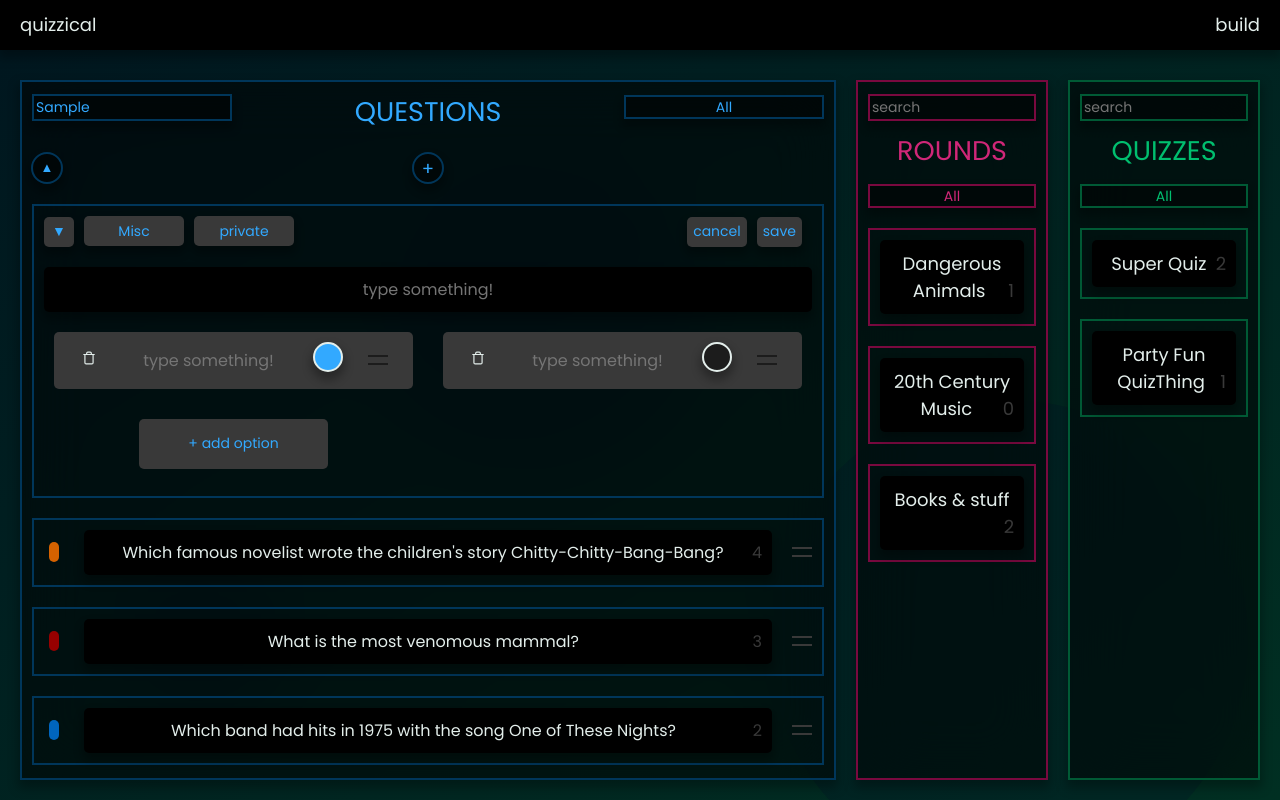
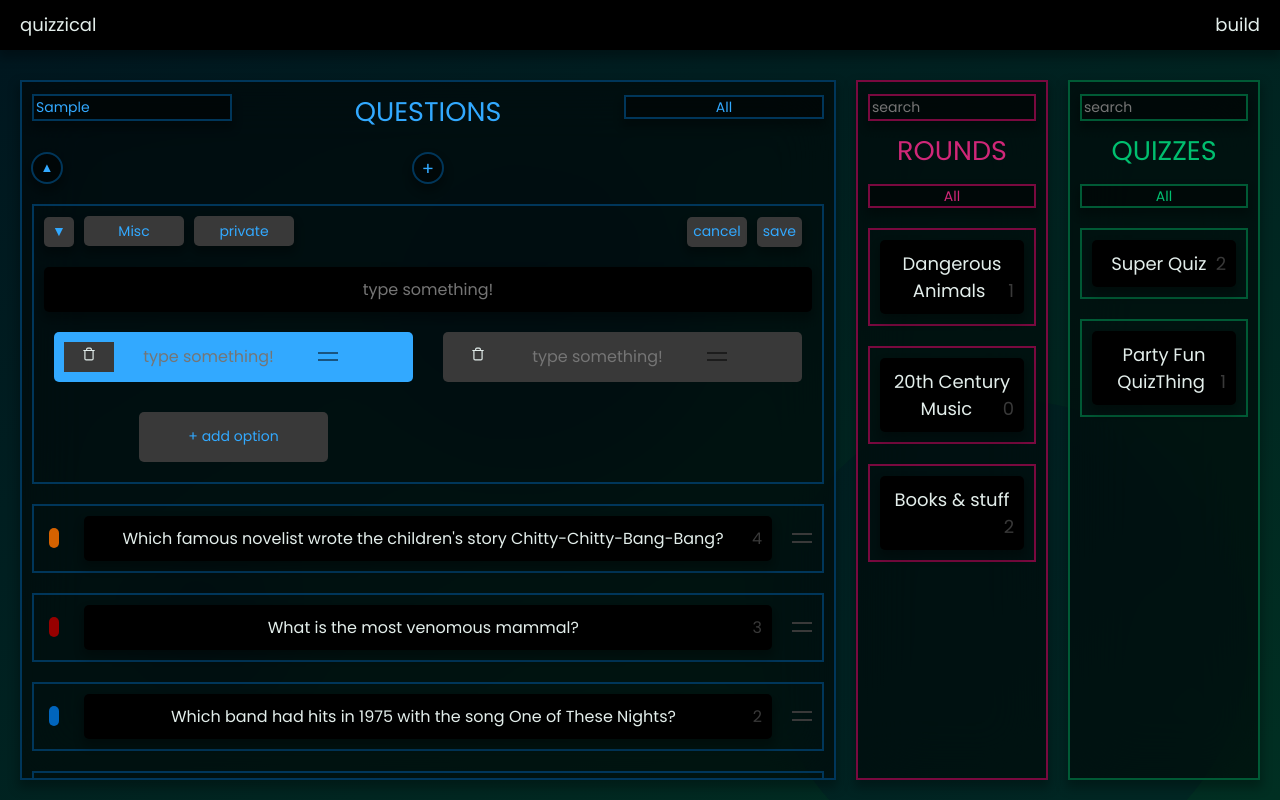
Before and after one commit to hummingdog/quizzical, a React (Create React App) app: page /build in a window 1280 px wide. Both pictures are taken after typing "Sample" into the empty fields and a click on the button "add item". Built offline with nearby package versions, Linux system fonts and the light colour scheme.

Commit message:
half a fix for select option

```diff
--- a/src/components/Option/index.js
+++ b/src/components/Option/index.js
@@ -15,7 +15,7 @@ export default function Option(props) {
 
     useEffect(() => {
         editCorrect(props.correct);
-    }, [props.item.correct]);
+    }, [props.correct]);
 
     function getOption() {
         if (props.partnerData.find(o => o.id === props.option)) {
@@ -33,8 +33,8 @@ export default function Option(props) {
 
     function handleCorrectChange(event) {
         // editCorrect(event.target.value);
-        props.onSetCorrect(event.target.value);
-        console.log(event.target.value)
+        props.editing && props.onSetCorrect(props.number);
+        // console.log(event.target.value)
     }
 
     function handleRemove() {
@@ -48,8 +48,8 @@ export default function Option(props) {
     return (
         <label
             draggable={dragging === 'true'}
-            className='item-option'
-            onClick={event => event.preventDefault()}>
+            className={correct ? 'item-option correct' : 'item-option'}
+            onClick={handleCorrectChange}>
             {props.editing ?
                 <button
                     title='remove option'
@@ -82,19 +82,6 @@ export default function Option(props) {
                     {option}
                 </button>
             }
-            {props.thisPanel === 'questions' && props.editing &&
-                <div className='correct-option'>
-                    <div>
-                    </div>
-                    <input
-                        type='radio'
-                        name={props.group}
-                        value={props.number}
-                        checked={correct}
-                        onChange={handleCorrectChange}
-                    />
-                </div>
-            }
             {props.editing &&
                 <DragHandle
                     description={'rearrange'}
--- a/src/components/Option/option.css
+++ b/src/components/Option/option.css
@@ -5,8 +5,12 @@
     min-height: 50px;
     margin: var(--main-margin);
     padding: 10px;
+    border-radius: var(--border-rounded);
     background: var(--high-bg-color);
-    border-radius: var(--border-rounded);
+}
+
+.item-option.correct {
+    background: var(--my-questions-color);
 }
 
 .my-questions .item-option {
@@ -40,10 +44,6 @@ section input.item-option-input {
     transition: 0.2s ease;
 }
 
-.correct-option input:checked {
-    background: var(--my-questions-color);
-}
-
 button.add-option {
     width: 200px;
     max-width: 50%;
```
